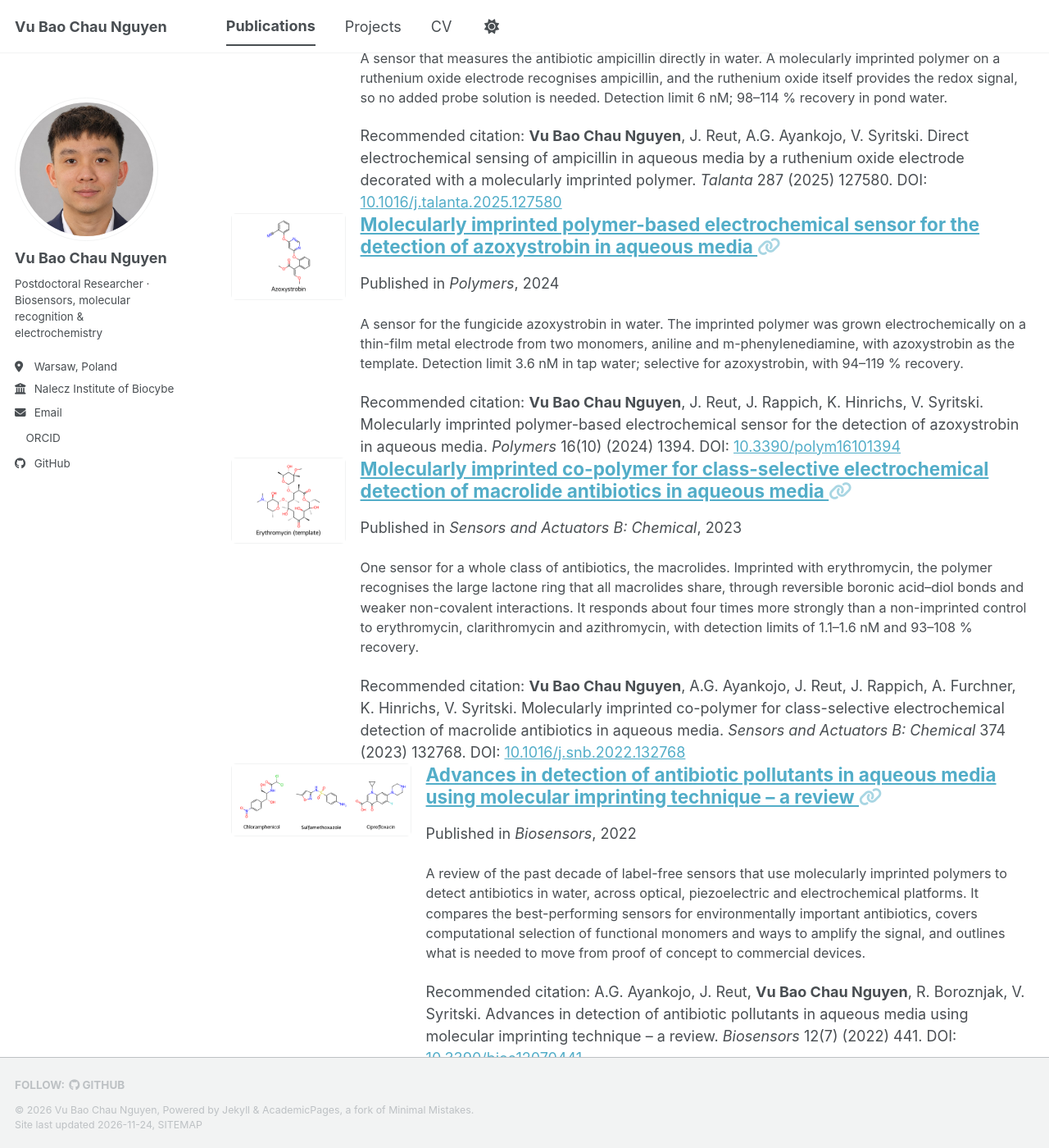
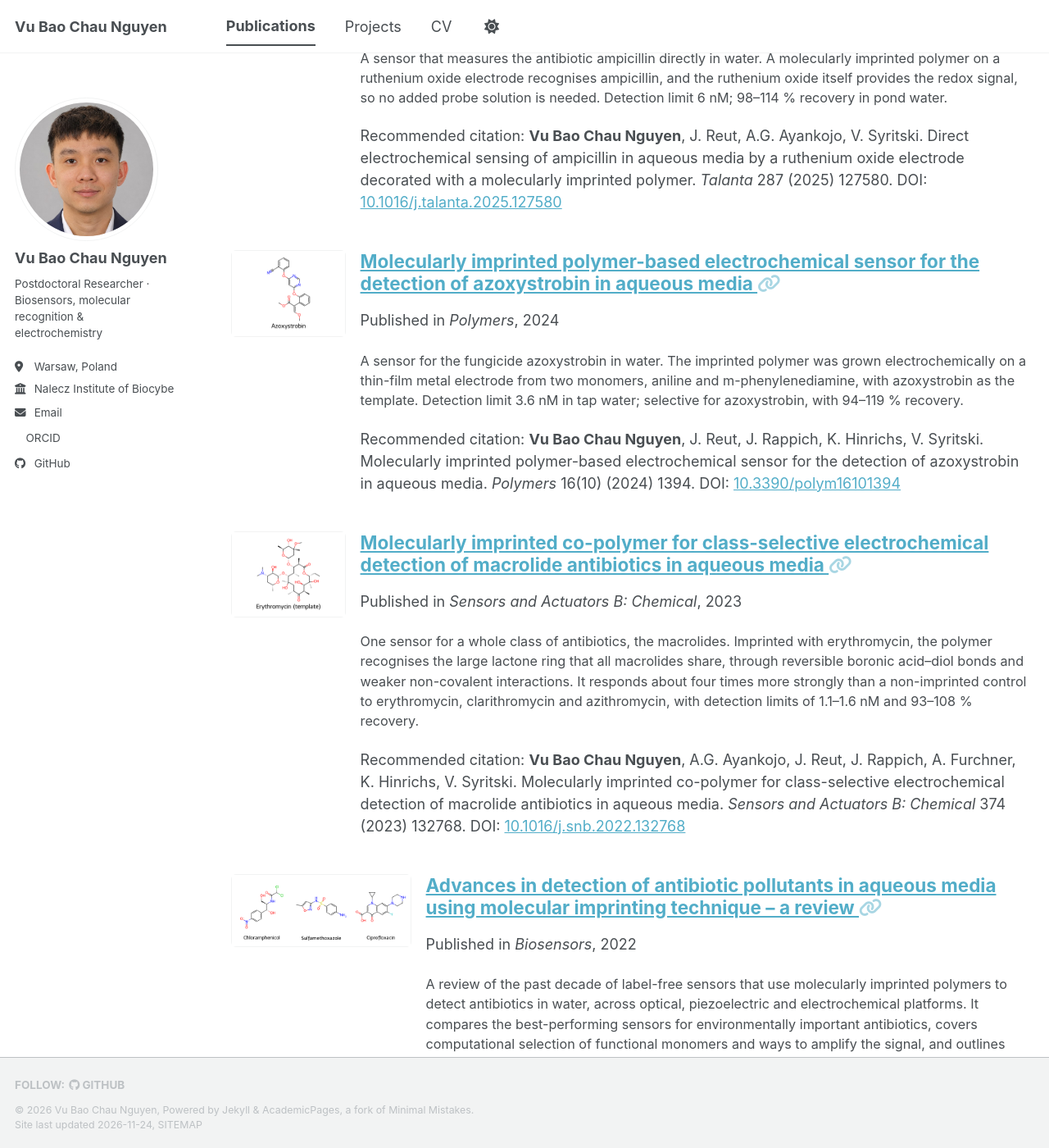
Before and after one commit to deannguyen9xyz/deannguyen9xyz.github.io, a Jekyll site: the page built from _pages/publications.html, in a window 1280 px wide and 1400 px high, scrolled down 329 px. Shown: the whole window at 82% size. Built offline with Jekyll 4.4.1, drawn with Linux system fonts in a browser that asks for light colours; a script bundle is joined from its source files by our own code; a style sheet for code colours, icons or effects is not loaded.

Commit message:
Publications: add space between papers

```diff
--- a/_sass/layout/_custom.scss
+++ b/_sass/layout/_custom.scss
@@ -190,3 +190,7 @@
     font-size: 0.9em; /* plain-language summary, readable next to the citation */
   }
 }
+
+.pub-item {
+  margin-bottom: 2.5em; /* space between papers */
+}
```
